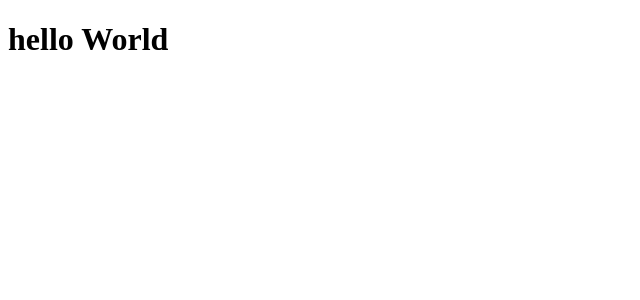
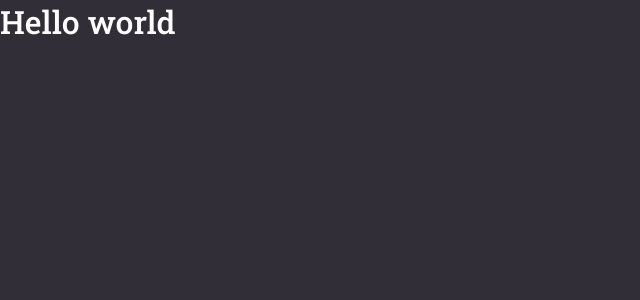
Before and after one commit to EmanuelJovito/GoBarber, a React (Create React App) app in the folder frontend/: page / in a window 1280 px wide. Shown: the top 300 px of the page, without its empty margins (0-640 px from the left). Built offline with nearby package versions, Linux system fonts and the light colour scheme.

Commit message:
feat: Criando global style

```diff
--- a/frontend/public/index.html
+++ b/frontend/public/index.html
@@ -5,7 +5,10 @@
     <meta name="viewport" content="width=device-width, initial-scale=1" />
     <meta name="theme-color" content="#000000" />
 
-    <title>React App</title>
+    <title>GoBarber</title>
+
+    <link rel="preconnect" href="https://fonts.gstatic.com">
+    <link href="https://fonts.googleapis.com/css2?family=Roboto+Slab:wght@400;500&display=swap" rel="stylesheet">
   </head>
   <body>
     <noscript>You need to enable JavaScript to run this app.</noscript>
--- a/frontend/src/App.tsx
+++ b/frontend/src/App.tsx
@@ -1,7 +1,14 @@
 import React from 'react';
 
+import GlobalStyle from './styles/global';
+
 const App: React.FC = () => {
-  return <h1>hello World</h1>;
+  return (
+    <>
+      <h1>Hello world</h1>
+      <GlobalStyle />
+    </>
+  );
 };
 
 export default App;
--- /dev/null
+++ b/frontend/src/styles/global.ts
@@ -0,0 +1,28 @@
+import { createGlobalStyle } from 'styled-components';
+
+export default createGlobalStyle`
+  * {
+    margin: 0;
+    padding: 0;
+    box-sizing: border-box;
+    outline: 0;
+  }
+
+  body {
+    background: #312e38;
+    color: #fff;
+    -webkit-font-smoothing: antialiased;
+  }
+
+  body, input, button {
+    font-family: 'Roboto Slab' ,serif;
+  }
+
+  h1, h2, h3, h4, h5, h6, strong {
+    font-weight: 500
+  }
+
+  button {
+    cursor: pointer;
+  }
+`;
```
